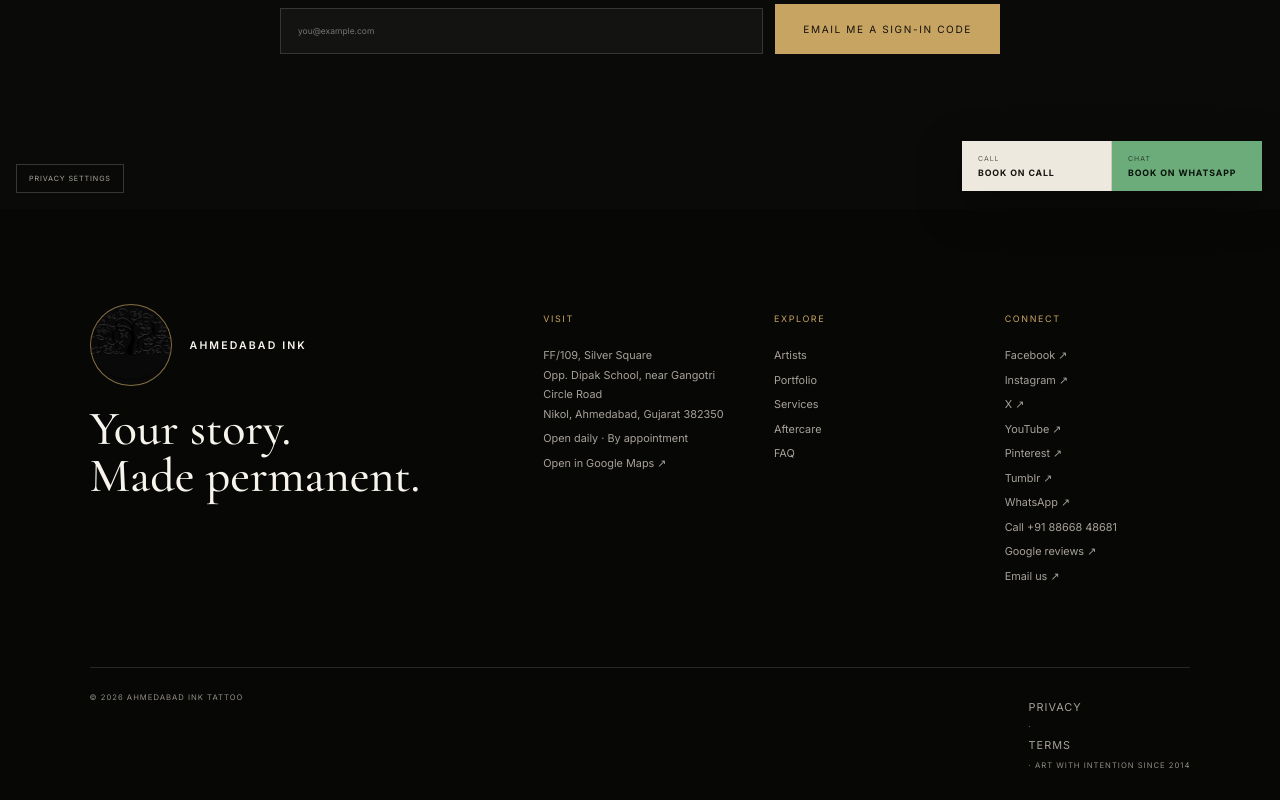
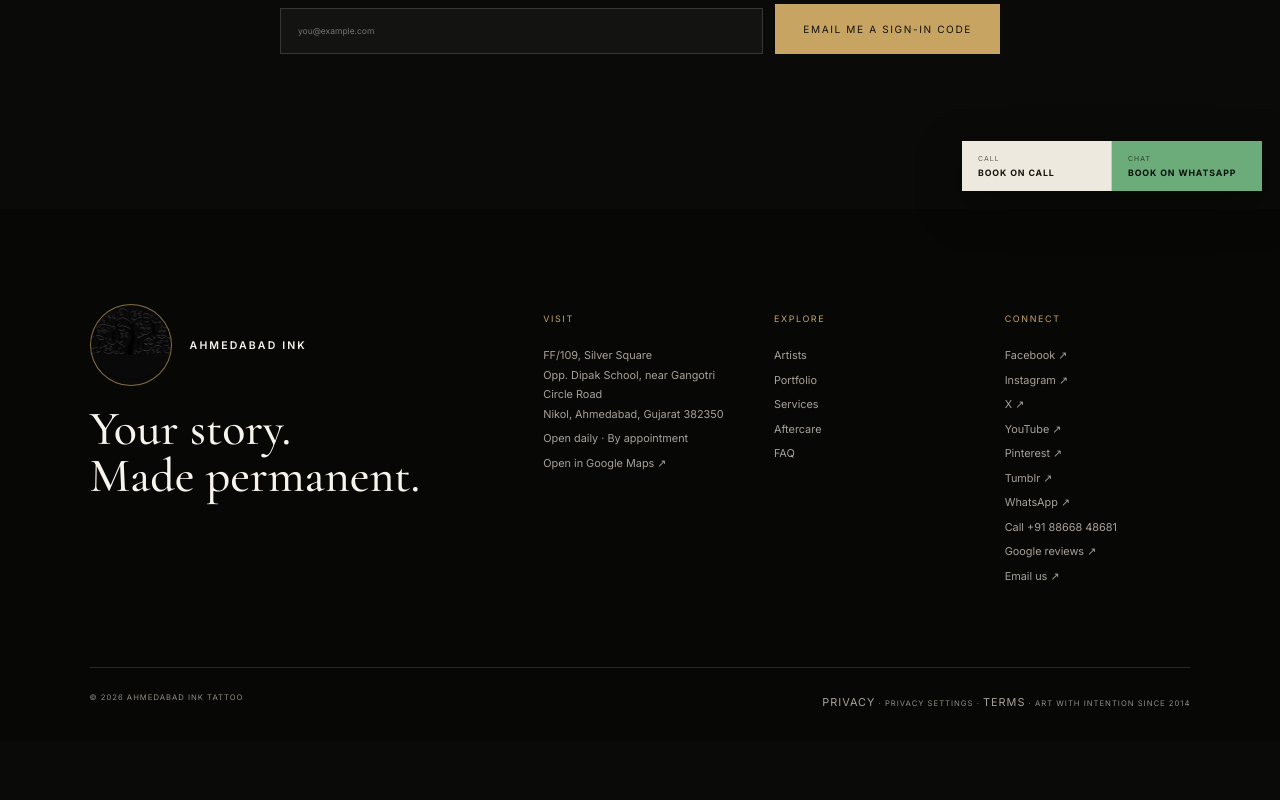
Before and after one commit to ahmedabadinktattoo-creator/ahmedabad-ink-tattoo, a Next.js app: page /login in a window 1280 px wide. Shown: the part 591-1391 px from the top of the page. After the commit the page ends 1333 px from the top, so only its background shows below. Built offline with nearby package versions, Linux system fonts and the light colour scheme; no server answers.

Commit message:
refine homepage and footer privacy controls

```diff
--- a/src/app/page.tsx
+++ b/src/app/page.tsx
@@ -36,7 +36,6 @@
       </section>
 
       <section className="intro section" id="studio">
-        <div className="section-index">01 / Studio</div>
         <div className="intro-copy">
           <p className="eyebrow gold-text">A decade in ink</p>
           <h2>Not just a tattoo.<br /><em>A part of you.</em></h2>
@@ -67,14 +66,12 @@
       </section>
 
       <section className="principles section" id="process">
-        <div className="section-index">02 / The difference</div>
         <div className="principles-main"><p className="eyebrow gold-text">Why Ahmedabad Ink</p><h2>Nothing careless.<br /><em>Nothing copied.</em></h2>
           <div className="principle-list">{principles.map(([number, title, text]) => <article key={number}><span>{number}</span><div><h3>{title}</h3><p>{text}</p></div></article>)}</div>
         </div>
       </section>
 
       <section className="services-preview section-dark">
-        <div className="section-index">03 / Expertise</div>
         <div className="services-preview-copy">
           <p className="eyebrow gold-text">Created around you</p>
           <h2>From first idea<br /><em>to healed art.</em></h2>
--- a/src/components/consent-manager.tsx
+++ b/src/components/consent-manager.tsx
@@ -25,6 +25,12 @@
     if (!saved) window.localStorage.setItem(storageKey, initialChoice);
     setChoice(initialChoice);
     setReady(true);
+  }, []);
+
+  useEffect(() => {
+    const openSettings = () => setEditing(true);
+    window.addEventListener("ait:open-privacy-settings", openSettings);
+    return () => window.removeEventListener("ait:open-privacy-settings", openSettings);
   }, []);
 
   useEffect(() => {
@@ -77,8 +83,7 @@
     {analyticsAllowed && clarityProjectId && <Script id="ait-microsoft-clarity" strategy="lazyOnload">{`(function(c,l,a,r,i,t,y){c[a]=c[a]||function(){(c[a].q=c[a].q||[]).push(arguments)};t=l.createElement(r);t.async=1;t.src='https://www.clarity.ms/tag/'+i;y=l.getElementsByTagName(r)[0];y.parentNode.insertBefore(t,y)})(window,document,'clarity','script','${clarityProjectId}');clarity('consentv2',{ad_Storage:'${marketingAllowed ? "granted" : "denied"}',analytics_Storage:'granted'});`}</Script>}
     {ready && editing && <aside className="consent-banner" aria-label="Privacy choices">
       <div><p className="eyebrow gold-text">Your privacy</p><h2>You choose what we measure.</h2><p>Essential storage keeps the website working. Optional analytics helps us improve the experience, and marketing measurement tells us which ads lead to genuine enquiries. We never send your form answers or contact details to advertising platforms. <Link href="/privacy">Privacy policy</Link></p></div>
-      <div className="consent-actions"><button className="button gold" type="button" onClick={() => save("all")}>Accept all</button><button className="button outline" type="button" onClick={() => save("analytics")}>Analytics only</button><button className="consent-essential" type="button" onClick={() => save("essential")}>Essential only</button></div>
+      <div className="consent-actions"><button className="button gold" type="button" onClick={() => save("all")}>Accept</button><button className="button outline" type="button" onClick={() => save("essential")}>Reject optional</button></div>
     </aside>}
-    {ready && !editing && <button className="privacy-settings" type="button" onClick={() => setEditing(true)}>Privacy settings</button>}
   </>;
 }
--- /dev/null
+++ b/src/components/privacy-settings-button.tsx
@@ -0,0 +1,13 @@
+"use client";
+
+export function PrivacySettingsButton() {
+  return (
+    <button
+      className="footer-privacy-button"
+      type="button"
+      onClick={() => window.dispatchEvent(new Event("ait:open-privacy-settings"))}
+    >
+      Privacy settings
+    </button>
+  );
+}
--- a/src/components/site-footer.tsx
+++ b/src/components/site-footer.tsx
@@ -1,5 +1,6 @@
 import Image from "next/image";
 import Link from "next/link";
+import { PrivacySettingsButton } from "@/components/privacy-settings-button";
 import { studioLinks } from "@/data/links";
 
 export function SiteFooter() {
@@ -38,7 +39,7 @@
           <a href="mailto:hello@ahmedabadinktattoo.com">Email us ↗</a>
         </div>
       </div>
-      <div className="footer-bottom"><span>© {new Date().getFullYear()} Ahmedabad Ink Tattoo</span><span><Link href="/privacy">Privacy</Link> · <Link href="/terms">Terms</Link> · Art with intention since 2014</span></div>
+      <div className="footer-bottom"><span>© {new Date().getFullYear()} Ahmedabad Ink Tattoo</span><span><Link href="/privacy">Privacy</Link> · <PrivacySettingsButton /> · <Link href="/terms">Terms</Link> · Art with intention since 2014</span></div>
     </footer>
   );
 }
```
Also changed, not shown: src/app/globals.css.
